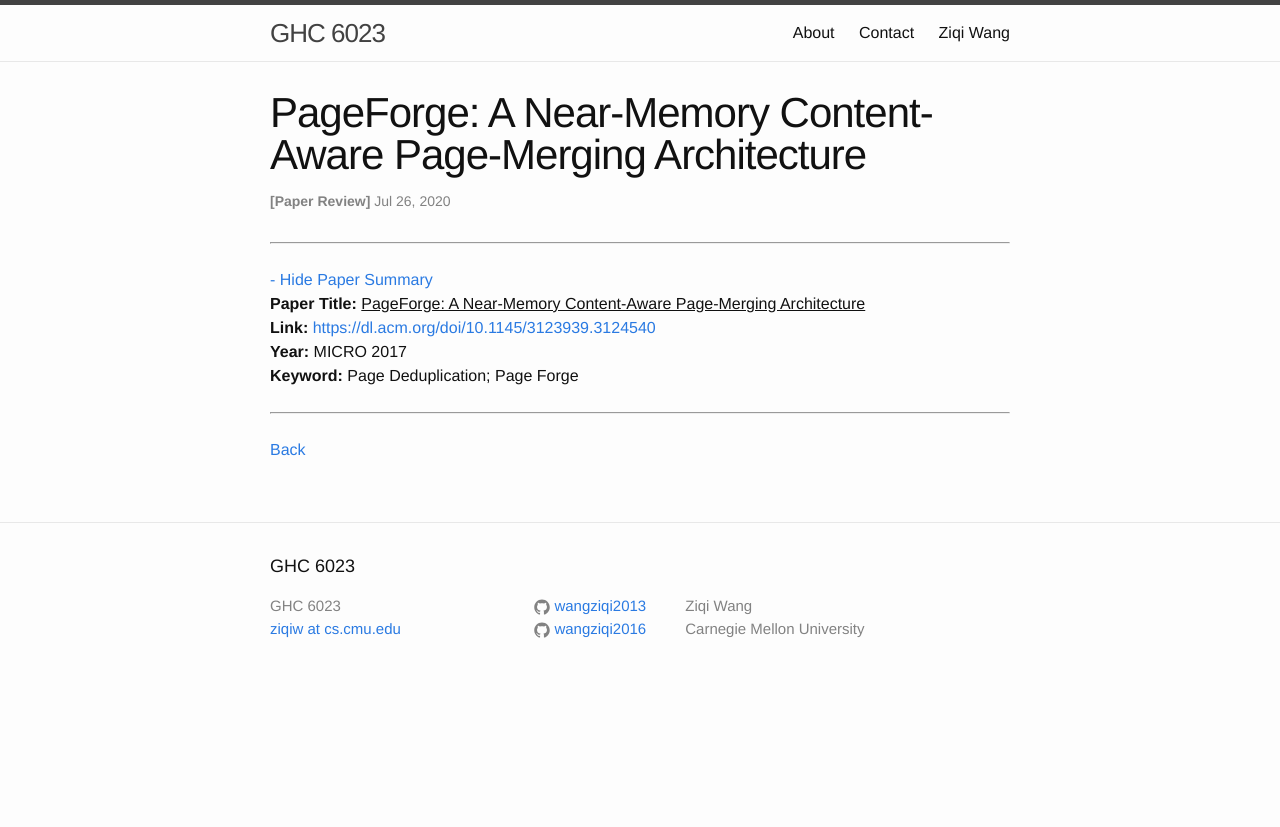
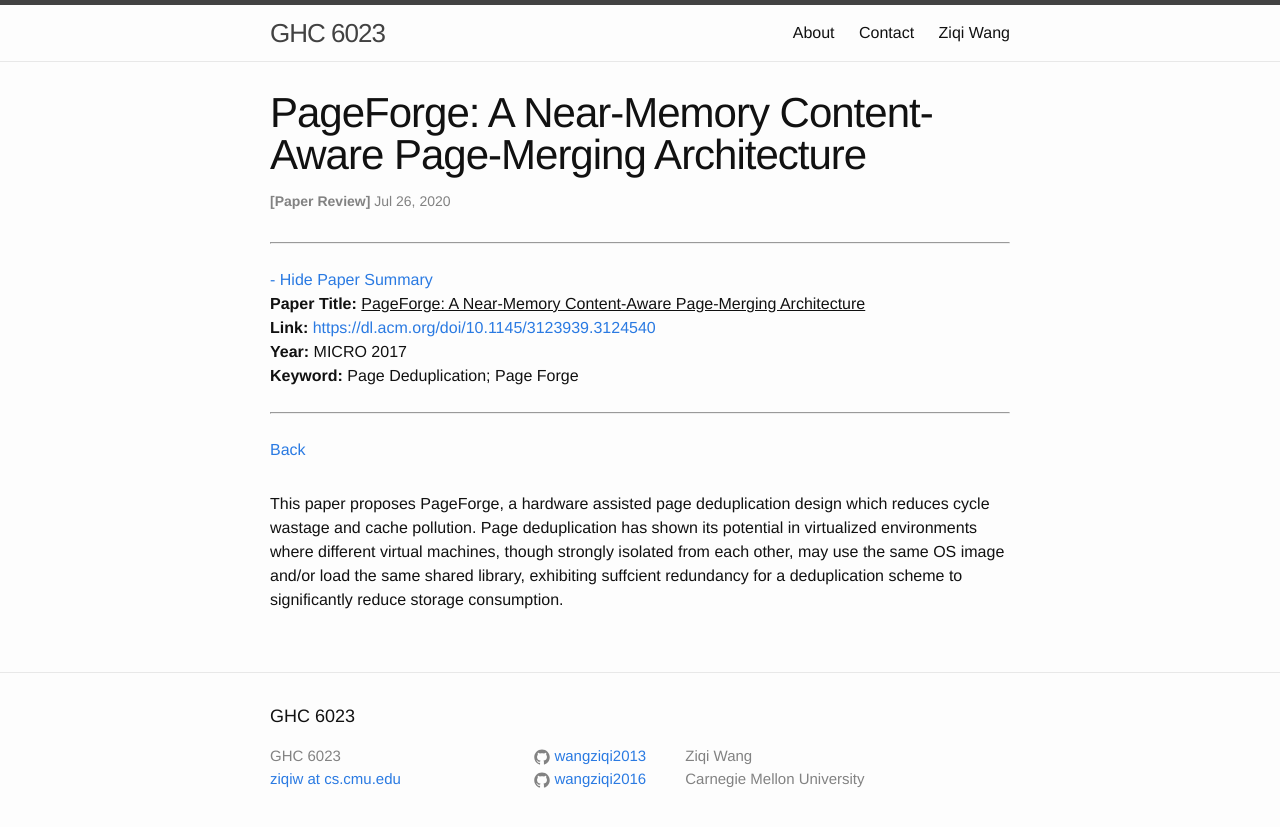
Before and after one commit to wangziqi2013/wangziqi2013.github.io, a Jekyll site: the page built from _posts/2020-07-26-pageforge.markdown, in a window 1280 px wide. Shown: the top 827 px of the page. Built offline with Jekyll 4.4.1, drawn with Linux system fonts in a browser that asks for light colours.

Commit message:
Adding dedup

```diff
--- a/_posts/2020-07-26-pageforge.markdown
+++ b/_posts/2020-07-26-pageforge.markdown
@@ -12,3 +12,8 @@ htm_cd:
 htm_cr:
 version_mgmt:
 ---
+
+This paper proposes PageForge, a hardware assisted page deduplication design which reduces cycle wastage and cache pollution.
+Page deduplication has shown its potential in virtualized environments where different virtual machines, though strongly
+isolated from each other, may use the same OS image and/or load the same shared library, exhibiting suffcient redundancy
+for a deduplication scheme to significantly reduce storage consumption.
```
